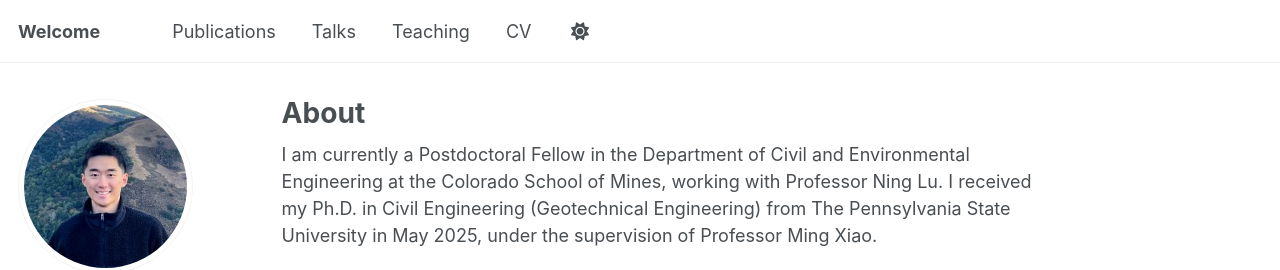
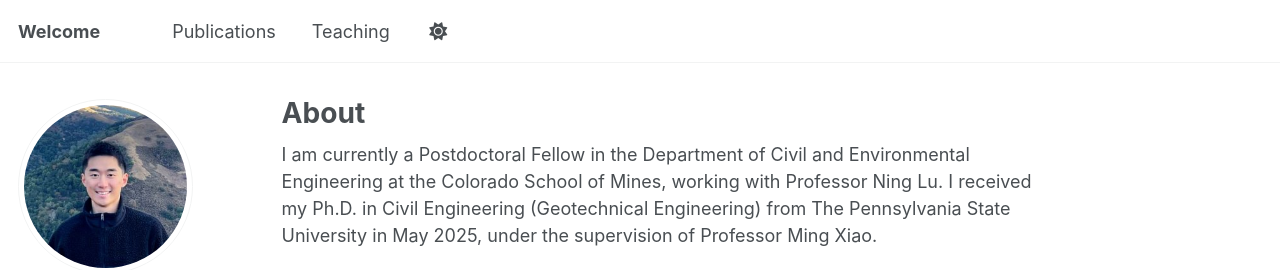
Before and after one commit to ziyiwang-ce/ziyiwang-ce.github.io, a Jekyll site: the page built from _pages/about.md, in a window 1280 px wide. Shown: the top 270 px of the page. Built offline with Jekyll 4.4.1, drawn with Linux system fonts in a browser that asks for light colours; some web fonts are replaced; a script that is not in the unit is left out.

Commit message:
Update navigation.yml

```diff
--- a/_data/navigation.yml
+++ b/_data/navigation.yml
@@ -11,14 +11,11 @@ main:
   - title: "Publications"
     url: /publications/
 
-  - title: "Talks"
-    url: /talks/
-
   - title: "Teaching"
     url: /teaching/
 
-  - title: "CV"
-    url: /cv/
+ # - title: "CV"
+ #   url: /cv/
 
   # - title: "CV"
   #   url: /cv-json/
```
